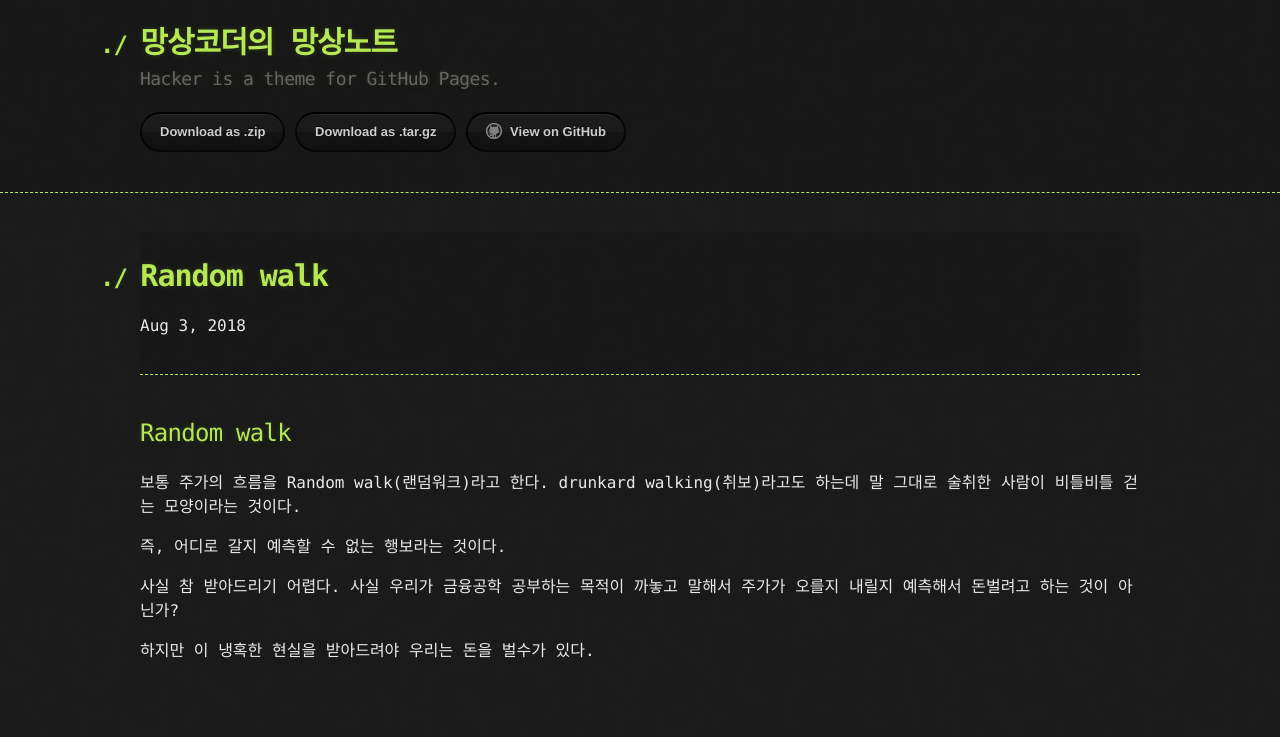
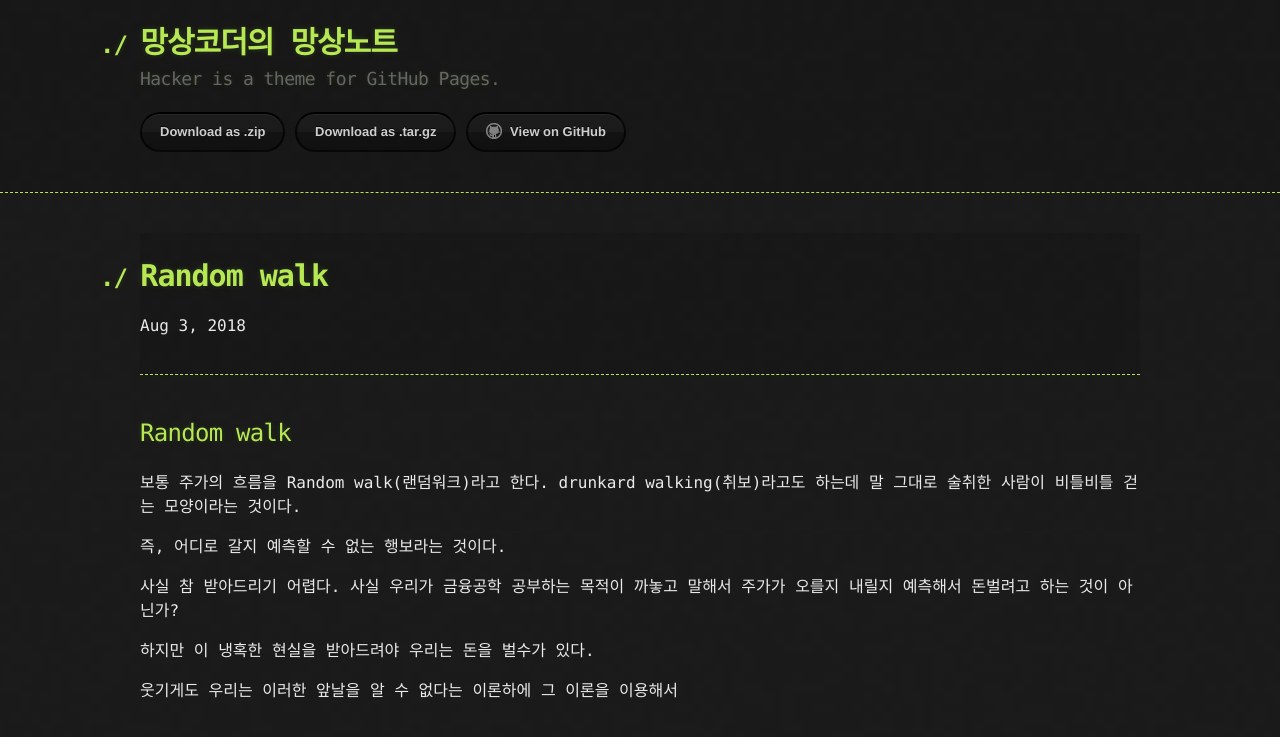
Before and after one commit to kooock/kooock.github.io, a Jekyll site: the page built from _posts/2018-08-03-random_walk.md, in a window 1280 px wide. Shown: the top 737 px of the page. Built offline with Jekyll 4.4.1, drawn with Linux system fonts in a browser that asks for light colours.

Commit message:
update random walk

```diff
--- a/_posts/2018-08-03-random_walk.md
+++ b/_posts/2018-08-03-random_walk.md
@@ -19,3 +19,5 @@ drunkard walking(취보)라고도 하는데 말 그대로 술취한 사람이
 사실 참 받아드리기 어렵다. 사실 우리가 금융공학 공부하는 목적이 까놓고 말해서 주가가 오를지 내릴지 예측해서 돈벌려고 하는 것이 아닌가?
 
 하지만 이 냉혹한 현실을 받아드려야 우리는 돈을 벌수가 있다.
+
+웃기게도 우리는 이러한 앞날을 알 수 없다는 이론하에 그 이론을 이용해서
```
